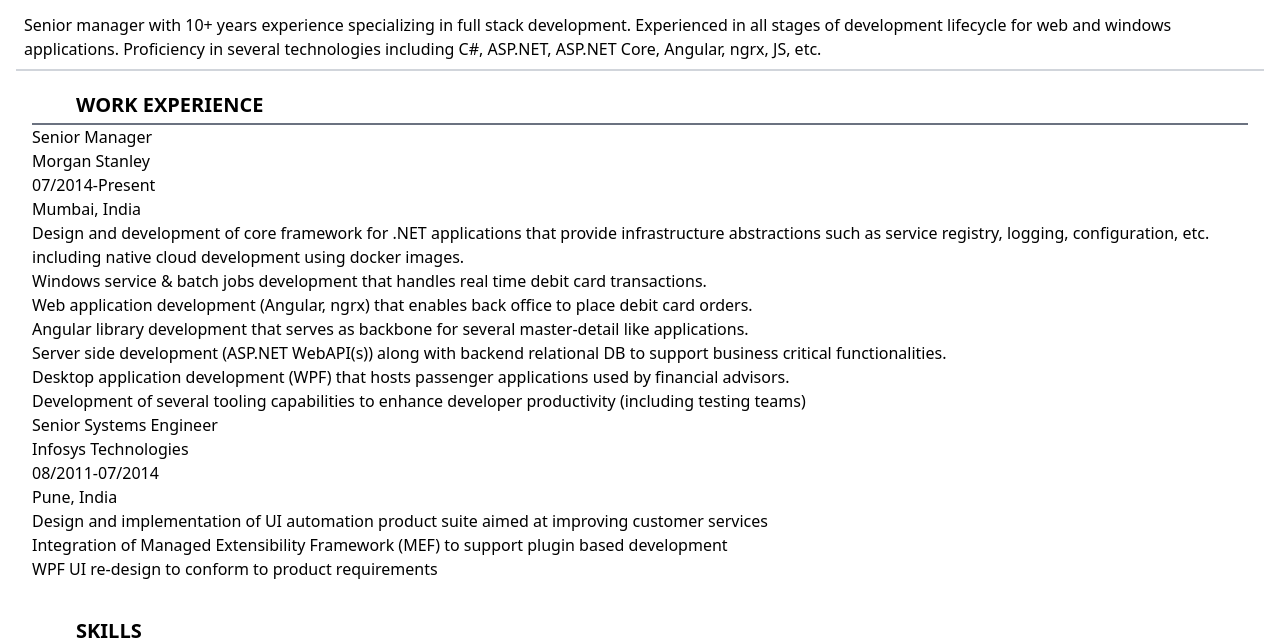
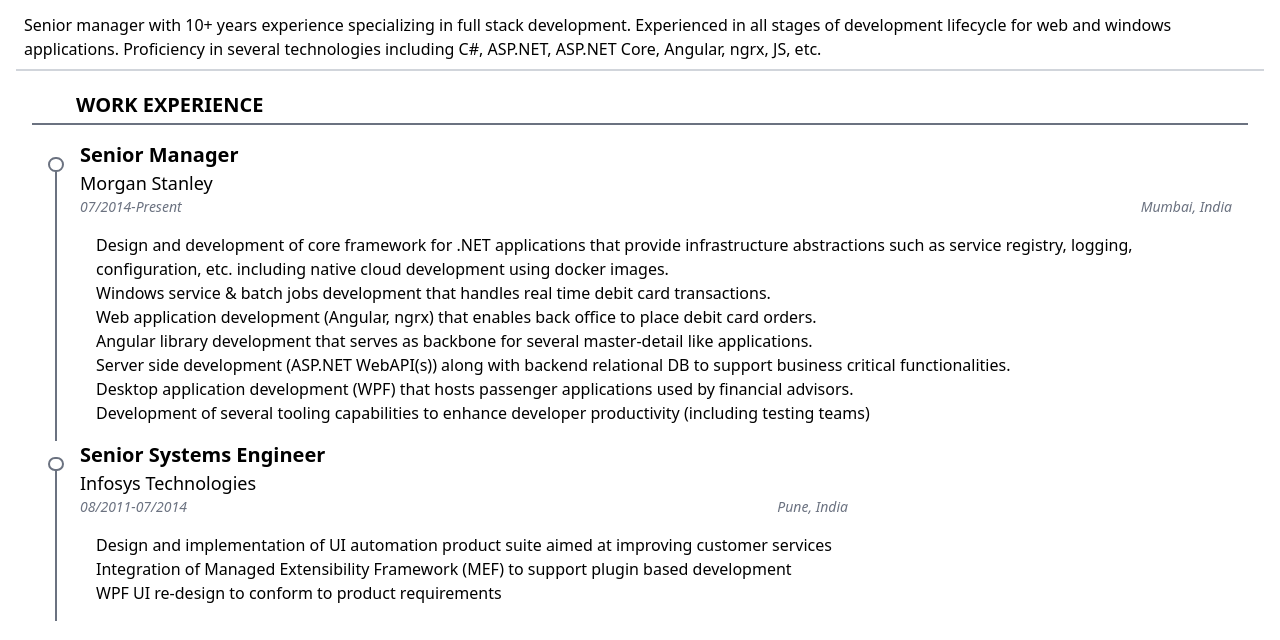
Before and after one commit to rootn3rd/resume-builder, a plain HTML site: page index.html in a window 1280 px wide. Shown: the part 195-835 px from the top of the page. Drawn offline with nearby package versions, Linux system fonts and the light colour scheme.

Commit message:
Work experience timeline - initial commit

```diff
--- a/index.html
+++ b/index.html
@@ -9,12 +9,7 @@
       rel="stylesheet"
       href="https://cdn.jsdelivr.net/npm/bootstrap-icons@1.6.0/font/bootstrap-icons.css"
     />
-    <script
-      src="https://code.jquery.com/jquery-3.6.0.min.js"
-      integrity="sha256-/xUj+3OJU5yExlq6GSYGSHk7tPXikynS7ogEvDej/m4="
-      crossorigin="anonymous"
-    ></script>
-    <script src="script.js"></script>
+
     <link rel="stylesheet" href="styles.css" />
     <title>Pankaj Chaurasia's resume</title>
     <!-- <link rel="stylesheet" type="text/css" href="styles.css"> -->
@@ -79,67 +74,143 @@
           >
             <p class="ml-10">Work Experience</p>
           </div>
+          <div class="work-experience-container p-4 flex">
+            <div class="content border-red-200">
               <!-- Morgan Stanley -->
-          <div class="work-experience-entry">
-            <div class="title">Senior Manager</div>
-            <div class="company">Morgan Stanley</div>
-            <div class="duration_location">
+              <div class="work-experience-entry flex">
+                <div
+                  class="
+                    timeline
+                    flex flex-col
+                    items-center
+                    justify-center justify-items-center
+                    mr-4
+                  "
+                >
+                  <div
+                    class="
+                      rounded-full
+                      w-4
+                      h-4
+                      flex
+                      w-1
+                      border-gray-500 border-2
+                      mt-4
+                    "
+                  ></div>
+                  <div class="lining bg-gray-500 h-full w-0.5 border-1"></div>
+                </div>
+                <div class="detail">
+                  <div class="title text-xl font-semibold">Senior Manager</div>
+                  <div class="company text-lg">Morgan Stanley</div>
+                  <div
+                    class="
+                      duration_location
+                      text-sm
+                      italic
+                      text-gray-500
+                      flex
+                      items-stretch
+                      place-content-between
+                    "
+                  >
                     <div class="duration">07/2014-Present</div>
                     <div class="location">Mumbai, India</div>
                   </div>
-            <div class="projects">
+                  <div class="projects p-4">
                     <div class="detail">
-                Design and development of core framework for .NET applications
-                that provide infrastructure abstractions such as service
-                registry, logging, configuration, etc. including native cloud
-                development using docker images.
+                      Design and development of core framework for .NET
+                      applications that provide infrastructure abstractions such
+                      as service registry, logging, configuration, etc.
+                      including native cloud development using docker images.
                     </div>
                     <div class="detail">
-                Windows service & batch jobs development that handles real time
-                debit card transactions.
+                      Windows service & batch jobs development that handles real
+                      time debit card transactions.
                     </div>
                     <div class="detail">
-                Web application development (Angular, ngrx) that enables back
-                office to place debit card orders.
+                      Web application development (Angular, ngrx) that enables
+                      back office to place debit card orders.
                     </div>
                     <div class="detail">
-                Angular library development that serves as backbone for several
-                master-detail like applications.
+                      Angular library development that serves as backbone for
+                      several master-detail like applications.
                     </div>
                     <div class="detail">
-                Server side development (ASP.NET WebAPI(s)) along with backend
-                relational DB to support business critical functionalities.
+                      Server side development (ASP.NET WebAPI(s)) along with
+                      backend relational DB to support business critical
+                      functionalities.
                     </div>
                     <div class="detail">
                       Desktop application development (WPF) that hosts passenger
                       applications used by financial advisors.
                     </div>
                     <div class="detail">
-                Development of several tooling capabilities to enhance developer
-                productivity (including testing teams)
+                      Development of several tooling capabilities to enhance
+                      developer productivity (including testing teams)
+                    </div>
                   </div>
                 </div>
               </div>
 
               <!-- Infosys -->
-          <div class="work-experience-entry">
-            <div class="title">Senior Systems Engineer</div>
-            <div class="company">Infosys Technologies</div>
-            <div class="duration_location">
+              <div class="work-experience-entry flex">
+                <div
+                  class="
+                    timeline
+                    overflow-hidden
+                    flex flex-col
+                    items-center
+                    justify-center justify-items-center
+                    mr-4
+                  "
+                >
+                  <div
+                    class="
+                      rounded-full
+                      w-4
+                      h-4
+                      flex
+                      w-1
+                      border-gray-500 border-2
+                      mt-4
+                    "
+                  ></div>
+                  <div class="lining bg-gray-500 h-full w-0.5 border-1"></div>
+                </div>
+                <div class="detail">
+                  <div class="title text-xl font-semibold">
+                    Senior Systems Engineer
+                  </div>
+                  <div class="company text-lg">Infosys Technologies</div>
+                  <div
+                    class="
+                      duration_location
+                      text-sm
+                      italic
+                      text-gray-500
+                      flex
+                      items-stretch
+                      place-content-between
+                    "
+                  >
                     <div class="duration">08/2011-07/2014</div>
                     <div class="location">Pune, India</div>
                   </div>
-            <div class="projects">
+                  <div class="projects p-4">
                     <div class="detail">
-                Design and implementation of UI automation product suite aimed
-                at improving customer services
+                      Design and implementation of UI automation product suite
+                      aimed at improving customer services
                     </div>
                     <div class="detail">
-                Integration of Managed Extensibility Framework (MEF) to support
-                plugin based development
+                      Integration of Managed Extensibility Framework (MEF) to
+                      support plugin based development
                     </div>
                     <div class="detail">
                       WPF UI re-design to conform to product requirements
+                    </div>
+                  </div>
+                </div>
               </div>
             </div>
           </div>
@@ -299,6 +370,13 @@
             </div>
           </div>
         </div>
+
+        <script
+          src="https://code.jquery.com/jquery-3.6.0.min.js"
+          integrity="sha256-/xUj+3OJU5yExlq6GSYGSHk7tPXikynS7ogEvDej/m4="
+          crossorigin="anonymous"
+        ></script>
+        <script src="script.js"></script>
       </div>
     </div>
   </body>
```
Lines whose indentation alone changed are shown as unchanged.
